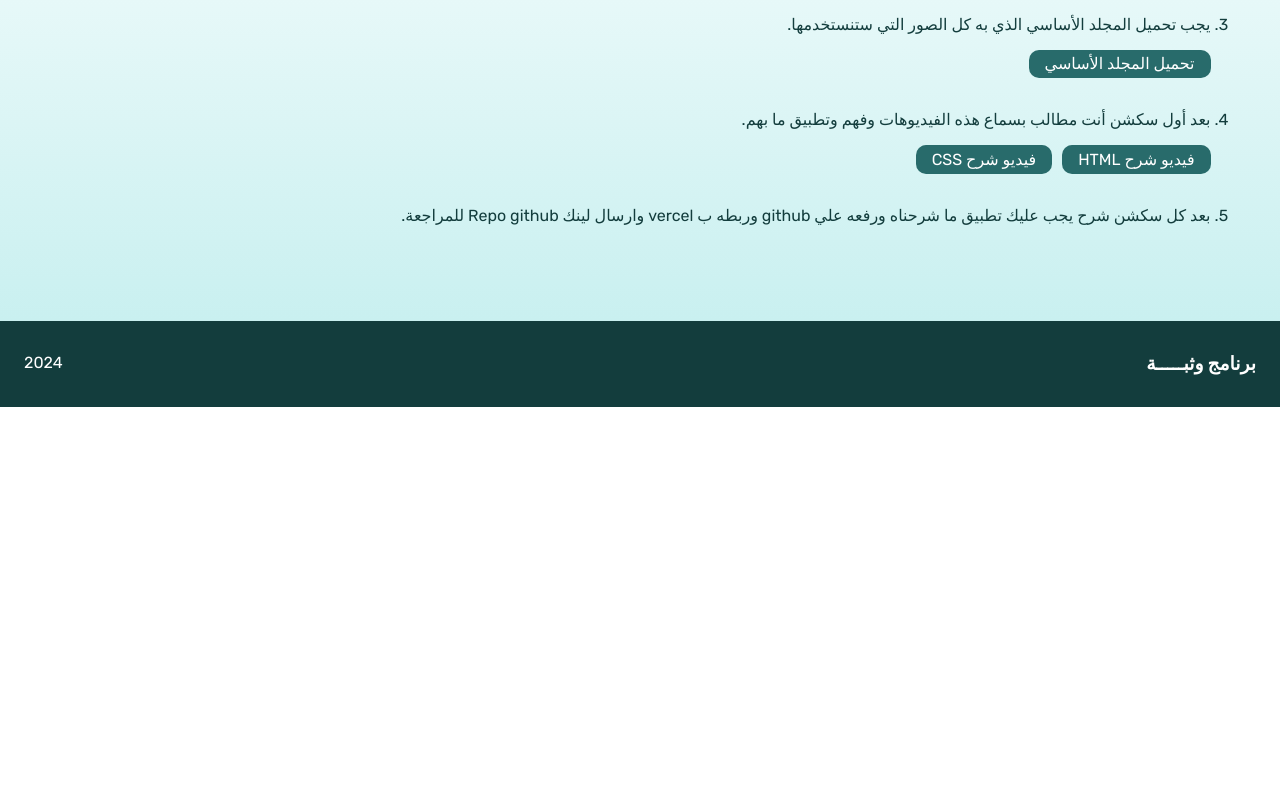
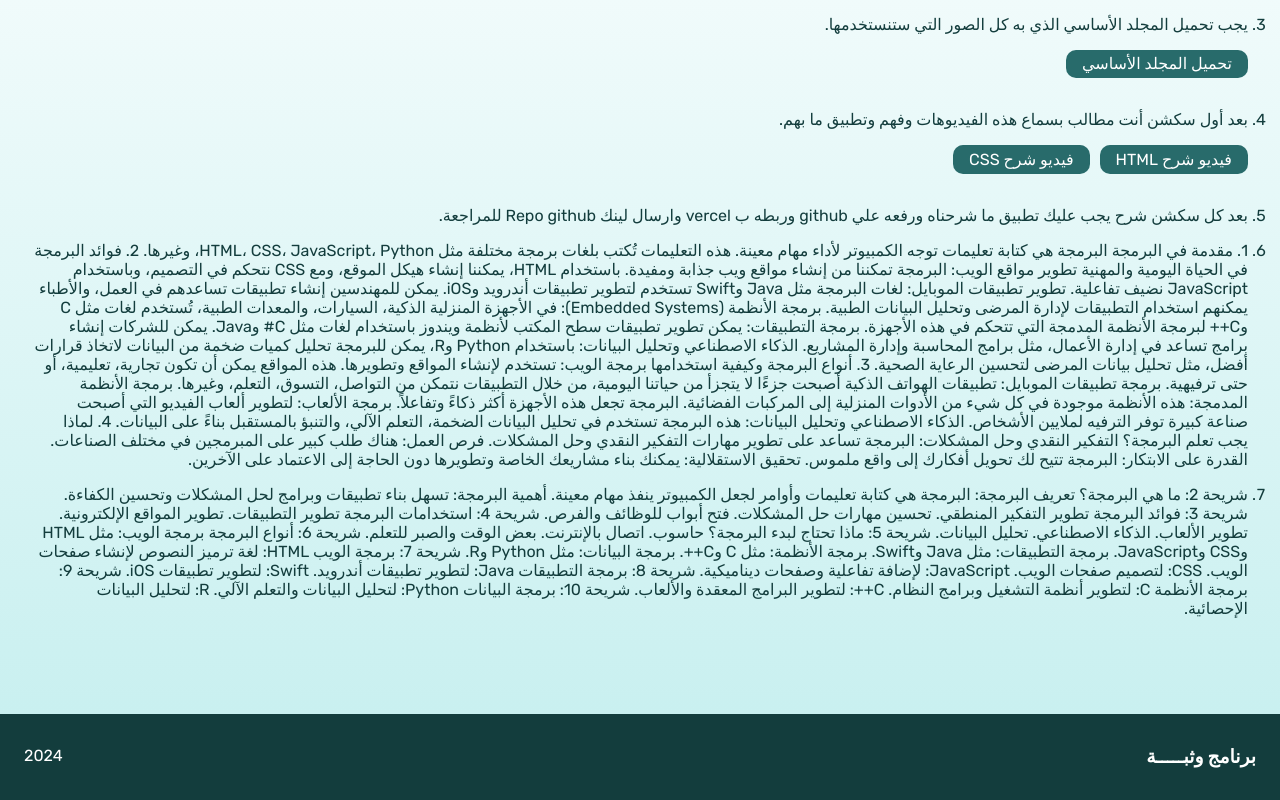
Before and after one commit to m2001said/wathba-crash-course, a plain HTML site: page index.html in a window 1280 px wide. Shown: the part 2395-3195 px from the top of the page. Before the commit the page ends 2802 px from the top, so only its background shows below. Drawn offline with Linux system fonts and the light colour scheme.

Commit message:
adding text

```diff
--- a/index.html
+++ b/index.html
@@ -157,6 +157,59 @@
           بعد كل سكشن شرح يجب عليك تطبيق ما شرحناه ورفعه علي github وربطه ب
           vercel وارسال لينك Repo github للمراجعة.
         </li>
+
+        <li>
+          1. مقدمة في البرمجة البرمجة هي كتابة تعليمات توجه الكمبيوتر لأداء مهام
+          معينة. هذه التعليمات تُكتب بلغات برمجة مختلفة مثل HTML، CSS،
+          JavaScript، Python، وغيرها. 2. فوائد البرمجة في الحياة اليومية
+          والمهنية تطوير مواقع الويب: البرمجة تمكننا من إنشاء مواقع ويب جذابة
+          ومفيدة. باستخدام HTML، يمكننا إنشاء هيكل الموقع، ومع CSS نتحكم في
+          التصميم، وباستخدام JavaScript نضيف تفاعلية. تطوير تطبيقات الموبايل:
+          لغات البرمجة مثل Java وSwift تستخدم لتطوير تطبيقات أندرويد وiOS. يمكن
+          للمهندسين إنشاء تطبيقات تساعدهم في العمل، والأطباء يمكنهم استخدام
+          التطبيقات لإدارة المرضى وتحليل البيانات الطبية. برمجة الأنظمة
+          (Embedded Systems): في الأجهزة المنزلية الذكية، السيارات، والمعدات
+          الطبية، تُستخدم لغات مثل C وC++ لبرمجة الأنظمة المدمجة التي تتحكم في
+          هذه الأجهزة. برمجة التطبيقات: يمكن تطوير تطبيقات سطح المكتب لأنظمة
+          ويندوز باستخدام لغات مثل C# وJava. يمكن للشركات إنشاء برامج تساعد في
+          إدارة الأعمال، مثل برامج المحاسبة وإدارة المشاريع. الذكاء الاصطناعي
+          وتحليل البيانات: باستخدام Python وR، يمكن للبرمجة تحليل كميات ضخمة من
+          البيانات لاتخاذ قرارات أفضل، مثل تحليل بيانات المرضى لتحسين الرعاية
+          الصحية. 3. أنواع البرمجة وكيفية استخدامها برمجة الويب: تستخدم لإنشاء
+          المواقع وتطويرها. هذه المواقع يمكن أن تكون تجارية، تعليمية، أو حتى
+          ترفيهية. برمجة تطبيقات الموبايل: تطبيقات الهواتف الذكية أصبحت جزءًا لا
+          يتجزأ من حياتنا اليومية، من خلال التطبيقات نتمكن من التواصل، التسوق،
+          التعلم، وغيرها. برمجة الأنظمة المدمجة: هذه الأنظمة موجودة في كل شيء من
+          الأدوات المنزلية إلى المركبات الفضائية. البرمجة تجعل هذه الأجهزة أكثر
+          ذكاءً وتفاعلاً. برمجة الألعاب: لتطوير ألعاب الفيديو التي أصبحت صناعة
+          كبيرة توفر الترفيه لملايين الأشخاص. الذكاء الاصطناعي وتحليل البيانات:
+          هذه البرمجة تستخدم في تحليل البيانات الضخمة، التعلم الآلي، والتنبؤ
+          بالمستقبل بناءً على البيانات. 4. لماذا يجب تعلم البرمجة؟ التفكير
+          النقدي وحل المشكلات: البرمجة تساعد على تطوير مهارات التفكير النقدي وحل
+          المشكلات. فرص العمل: هناك طلب كبير على المبرمجين في مختلف الصناعات.
+          القدرة على الابتكار: البرمجة تتيح لك تحويل أفكارك إلى واقع ملموس.
+          تحقيق الاستقلالية: يمكنك بناء مشاريعك الخاصة وتطويرها دون الحاجة إلى
+          الاعتماد على الآخرين.
+        </li>
+
+        <li>
+          شريحة 2: ما هي البرمجة؟ تعريف البرمجة: البرمجة هي كتابة تعليمات وأوامر
+          لجعل الكمبيوتر ينفذ مهام معينة. أهمية البرمجة: تسهل بناء تطبيقات
+          وبرامج لحل المشكلات وتحسين الكفاءة. شريحة 3: فوائد البرمجة تطوير
+          التفكير المنطقي. تحسين مهارات حل المشكلات. فتح أبواب للوظائف والفرص.
+          شريحة 4: استخدامات البرمجة تطوير التطبيقات. تطوير المواقع الإلكترونية.
+          تطوير الألعاب. الذكاء الاصطناعي. تحليل البيانات. شريحة 5: ماذا تحتاج
+          لبدء البرمجة؟ حاسوب. اتصال بالإنترنت. بعض الوقت والصبر للتعلم. شريحة
+          6: أنواع البرمجة برمجة الويب: مثل HTML وCSS وJavaScript. برمجة
+          التطبيقات: مثل Java وSwift. برمجة الأنظمة: مثل C وC++. برمجة البيانات:
+          مثل Python وR. شريحة 7: برمجة الويب HTML: لغة ترميز النصوص لإنشاء
+          صفحات الويب. CSS: لتصميم صفحات الويب. JavaScript: لإضافة تفاعلية
+          وصفحات ديناميكية. شريحة 8: برمجة التطبيقات Java: لتطوير تطبيقات
+          أندرويد. Swift: لتطوير تطبيقات iOS. شريحة 9: برمجة الأنظمة C: لتطوير
+          أنظمة التشغيل وبرامج النظام. C++: لتطوير البرامج المعقدة والألعاب.
+          شريحة 10: برمجة البيانات Python: لتحليل البيانات والتعلم الآلي. R:
+          لتحليل البيانات الإحصائية.
+        </li>
       </ol>
     </section>
 
```
